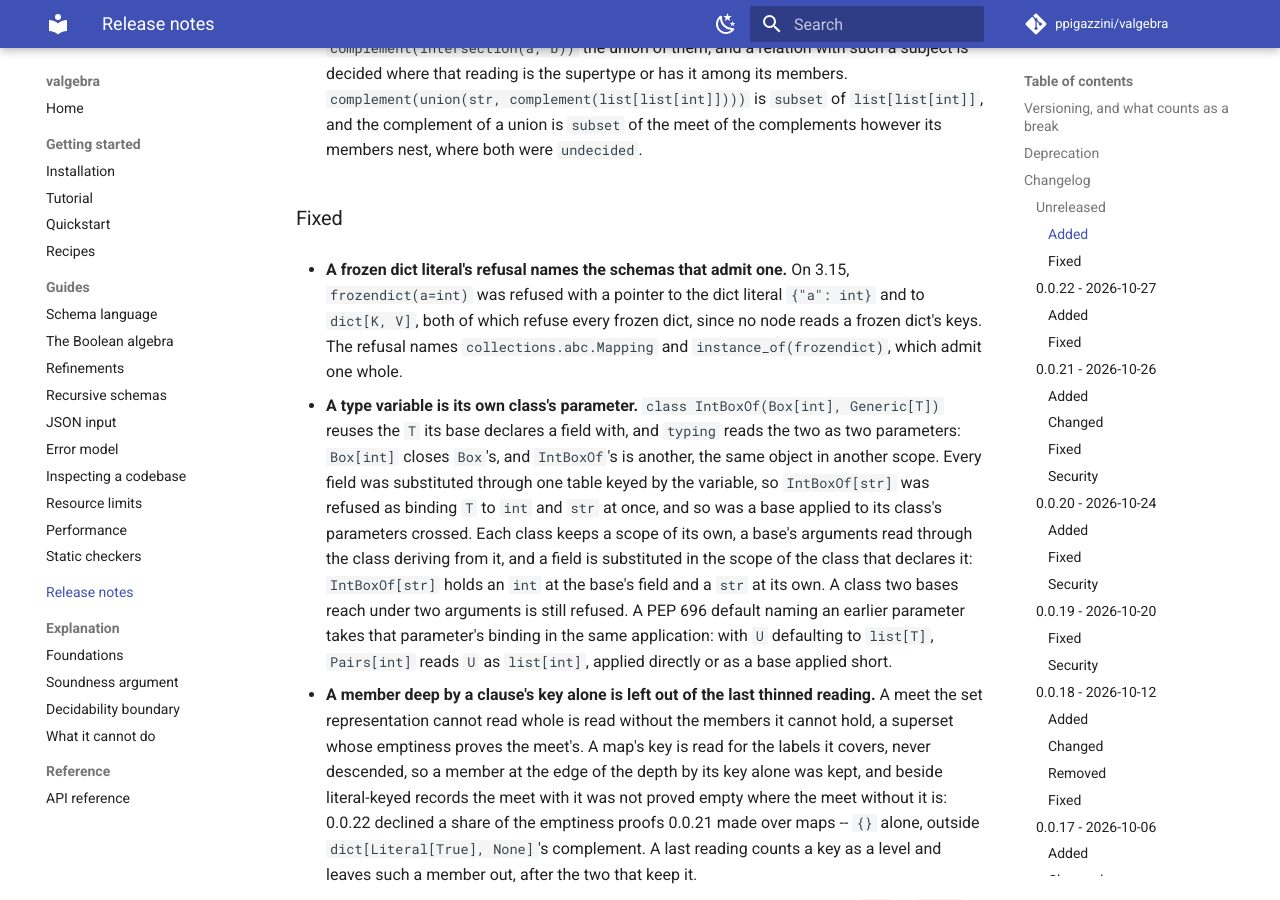
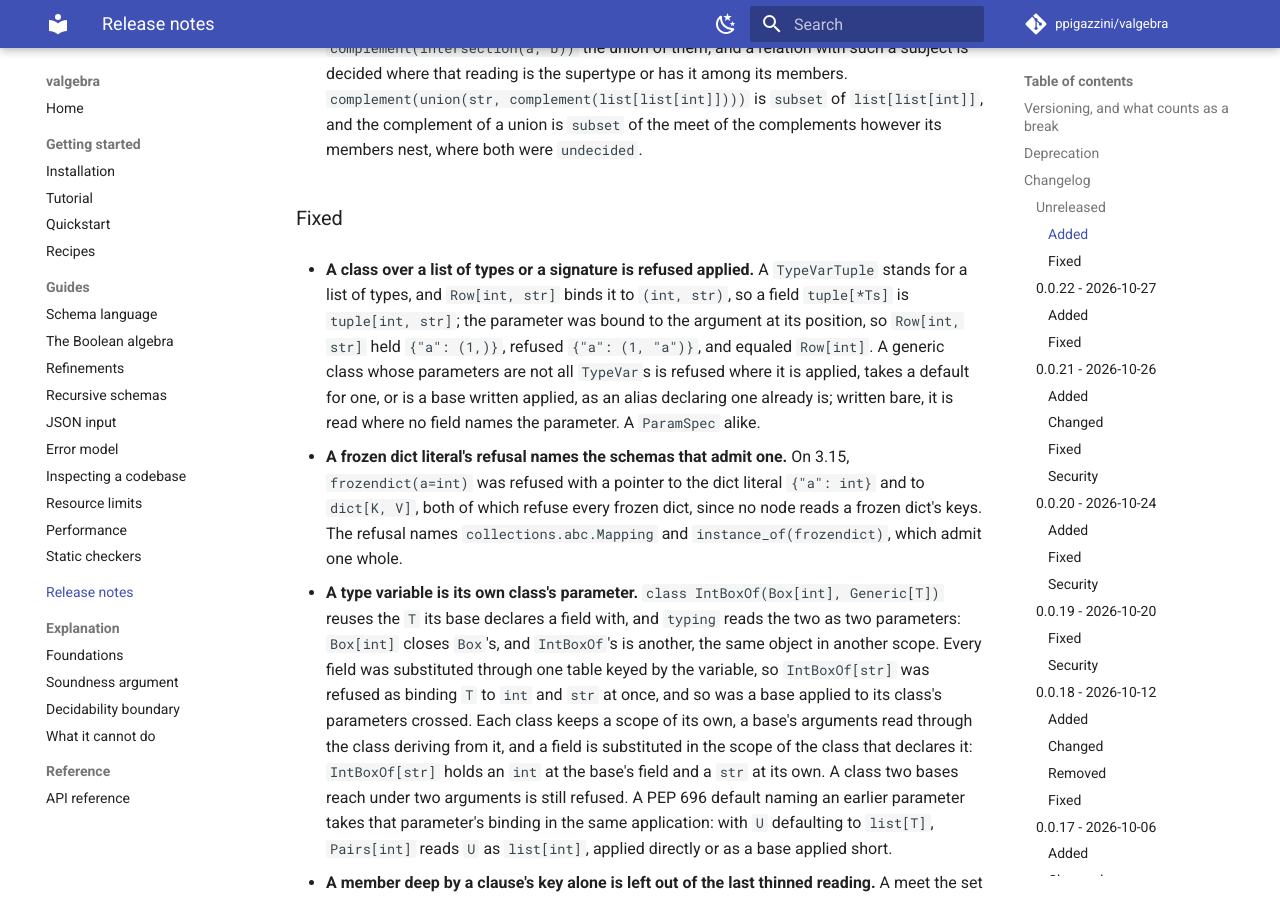
Before and after one commit to ppigazzini/valgebra, an MkDocs documentation site: the page built from docs/12-changelog.md, in a window 1280 px wide and 900 px high, scrolled down 6056 px. Built offline with MkDocs 1.6.1 and Material for MkDocs 9.7.7, drawn with Linux system fonts in a browser that asks for light colours; comment, search, counter and statistics services are not loaded.

Commit message:
fix: a class over a list of types or a signature is refused applied
A TypeVarTuple stands for a list of types and a ParamSpec for a signature, and
an application binds one to a slice of its arguments: Row[int, str] binds Ts to
(int, str), so a field tuple[*Ts] is tuple[int, str]. A class's parameters were
bound to the arguments at their positions, so Row[int, str] read tuple[int],
held {"a": (1,)} and refused {"a": (1, "a")}, and a parameter past the
TypeVarTuple took the wrong argument.

The schema language has no form such a slice becomes, so a generic class whose
parameters are not all TypeVars is refused where it is applied, takes a default
for one, or is a base written applied, as an alias declaring one already is.
Written bare it binds nothing, and is read where no field names the parameter.
The refusal row on the frontend page names the test a reading would have to
pass.

```diff
--- a/CHANGELOG.md
+++ b/CHANGELOG.md
@@ -72,6 +72,7 @@ answer of its own, or a repair to a change not yet released.
 - feat: a length the supertype's bounds leave out refutes at any size
 - fix: a type variable is its own class's parameter
 - fix: a frozen dict literal's refusal names the schemas that admit one
+- fix: a class over a list of types or a signature is refused applied
 
 -->
 
@@ -329,6 +330,16 @@ answer of its own, or a repair to a change not yet released.
   the complements however its members nest, where both were `undecided`.
 
 ### Fixed
+
+- **A class over a list of types or a signature is refused applied.** A
+  `TypeVarTuple` stands for a list of types, and `Row[int, str]` binds it to
+  `(int, str)`, so a field `tuple[*Ts]` is `tuple[int, str]`; the parameter
+  was bound to the argument at its position, so `Row[int, str]` held
+  `{"a": (1,)}`, refused `{"a": (1, "a")}`, and equaled `Row[int]`. A
+  generic class whose parameters are not all `TypeVar`s is refused where it is
+  applied, takes a default for one, or is a base written applied, as an alias
+  declaring one already is; written bare, it is read where no field names the
+  parameter. A `ParamSpec` alike.
 
 - **A frozen dict literal's refusal names the schemas that admit one.** On
   3.15, `frozendict(a=int)` was refused with a pointer to the dict literal
```
Also changed, not shown: docs/03-schema-language.md (+1 -0 lines), docs/dev/03-frontend.md (+6 -1 lines), 4 other files.
